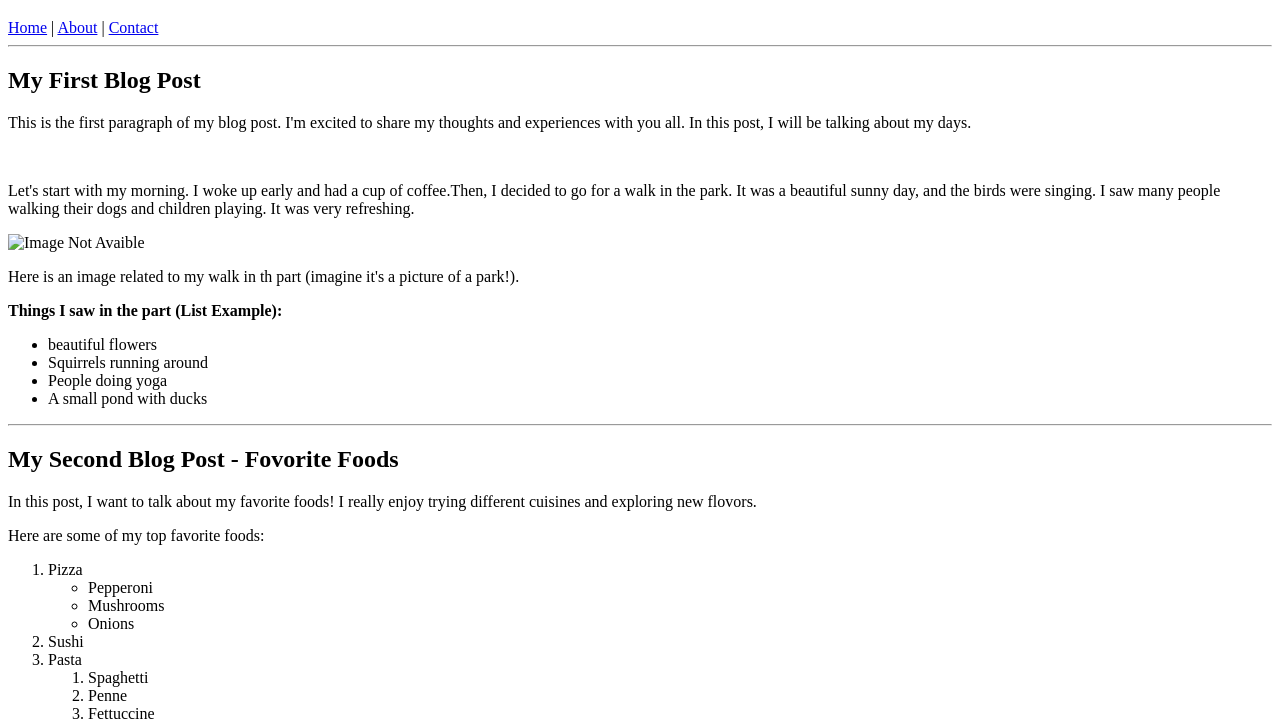
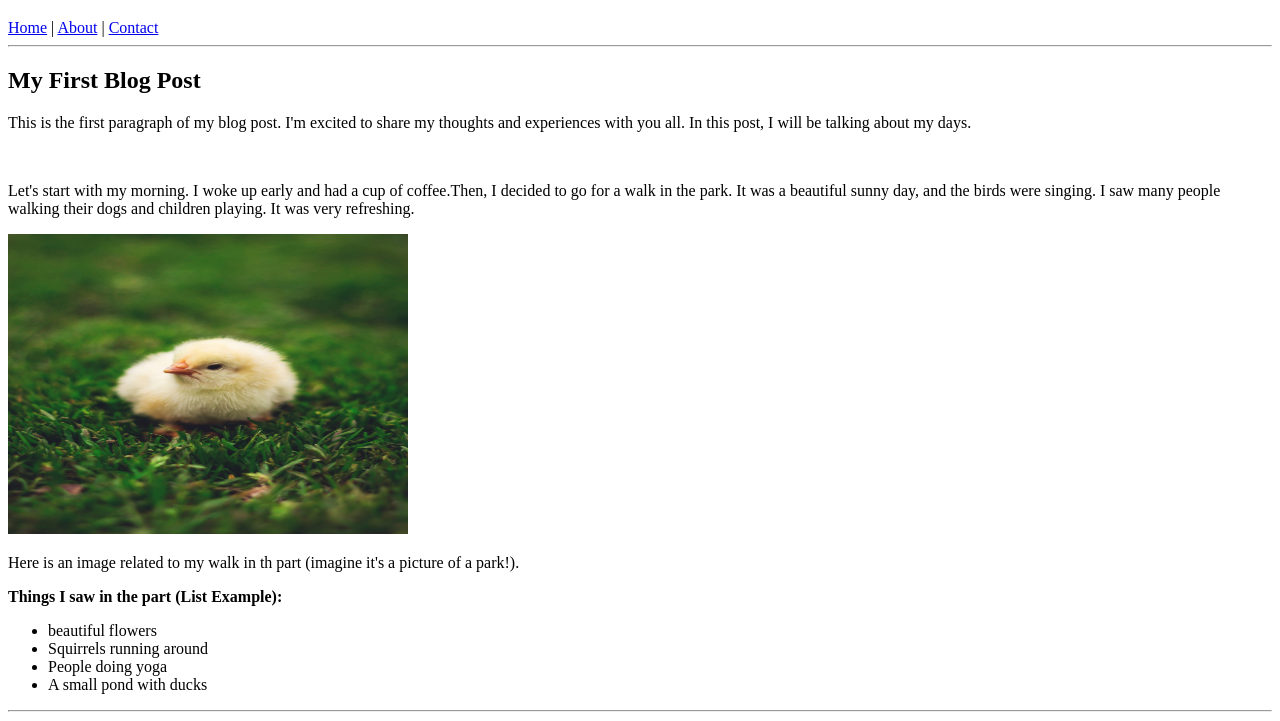
Before and after one commit to Arshilmsk/project-1, a plain HTML site: page index.html in a window 1280 px wide. Shown: the part 79-800 px from the top of the page. Drawn offline with Linux system fonts and the light colour scheme; the site is published under a folder, as on GitHub Pages, so addresses that start at the root find nothing.

Commit message:
index.html

```diff
--- a/index.html
+++ b/index.html
@@ -16,7 +16,7 @@
     <h2>My First Blog Post</h2>
     <p>This is the first paragraph of my blog post. I'm excited to share my thoughts and experiences with you all. In this post, I will be talking about my days.</p><br>
     <p>Let's start with my morning. I woke up early and had a cup of coffee.Then, I decided to go for a walk in the park. It was a beautiful sunny day, and the birds were singing. I saw many people walking their dogs and children playing. It was very refreshing.</p>
-    <img src="/Photos/Chicken.jpg" alt="Image Not Avaible" class="scr" width="400px" height="300px">
+    <img src="Photos/Chicken.jpg" alt="Image Not Avaible" class="scr" width="400px" height="300px">
     <p>Here is an image related to my walk in th part (imagine it's a picture of a park!).</p>
     <b><p>Things I saw in the part (List Example):</p></b>
     <ul>
```
